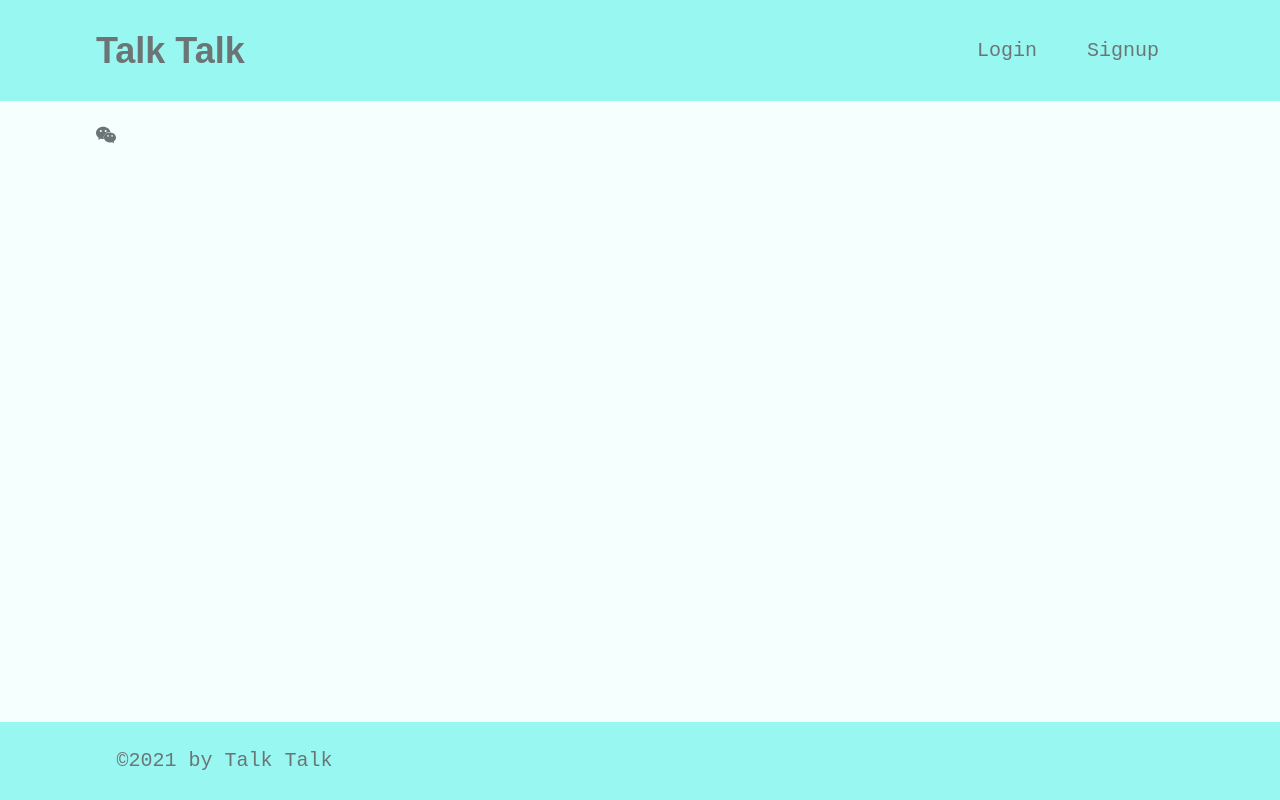
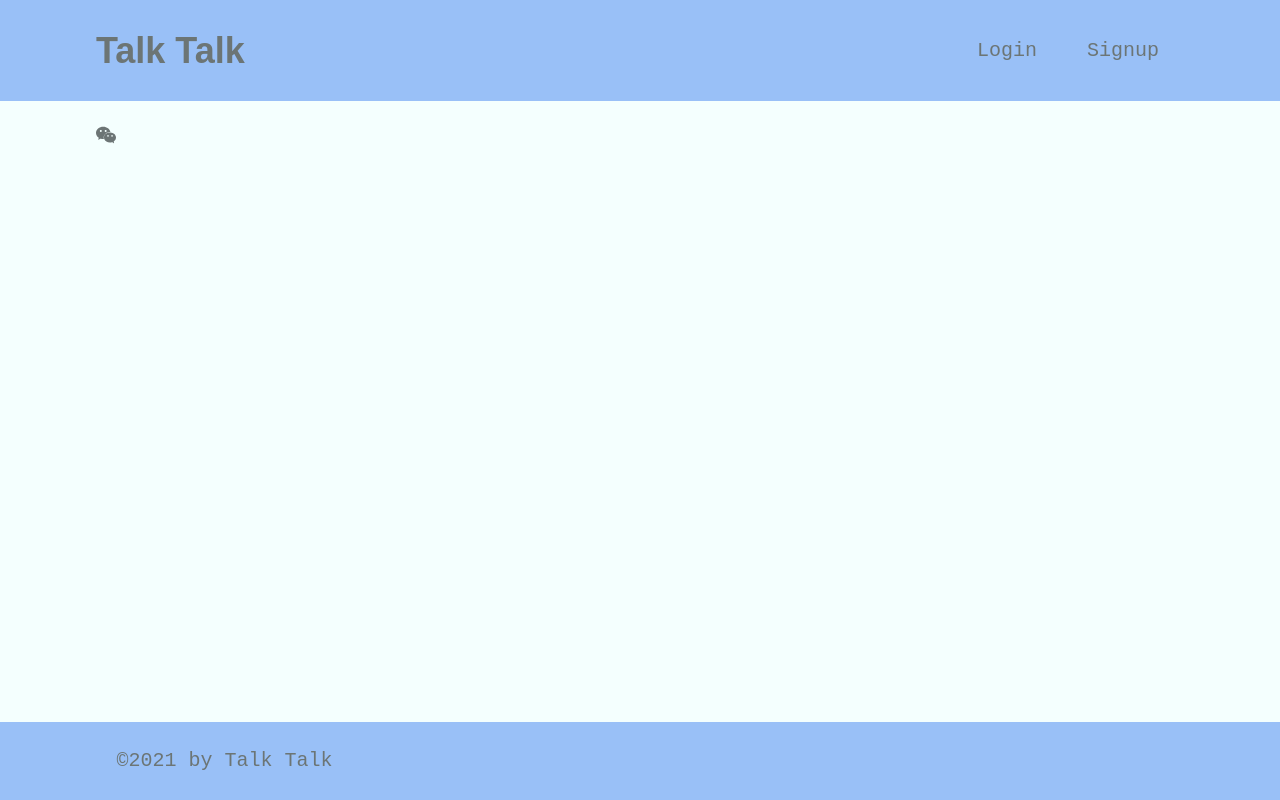
Before and after one commit to hikod/TalkTalk, a React (Create React App) app in the folder client/: page / in a window 1280 px wide. Built offline with nearby package versions, Linux system fonts and the light colour scheme.

Commit message:
adding style

```diff
--- a/client/src/index.css
+++ b/client/src/index.css
@@ -1,6 +1,6 @@
 :root {
   --primary: #497573;
-  --secondary: #99f7f2;
+  --secondary: #99c0f7;
   --tertiary: #b2c2c1;
   --quatrinary: #cadbda;
   --light: #e1f5f4;
```
